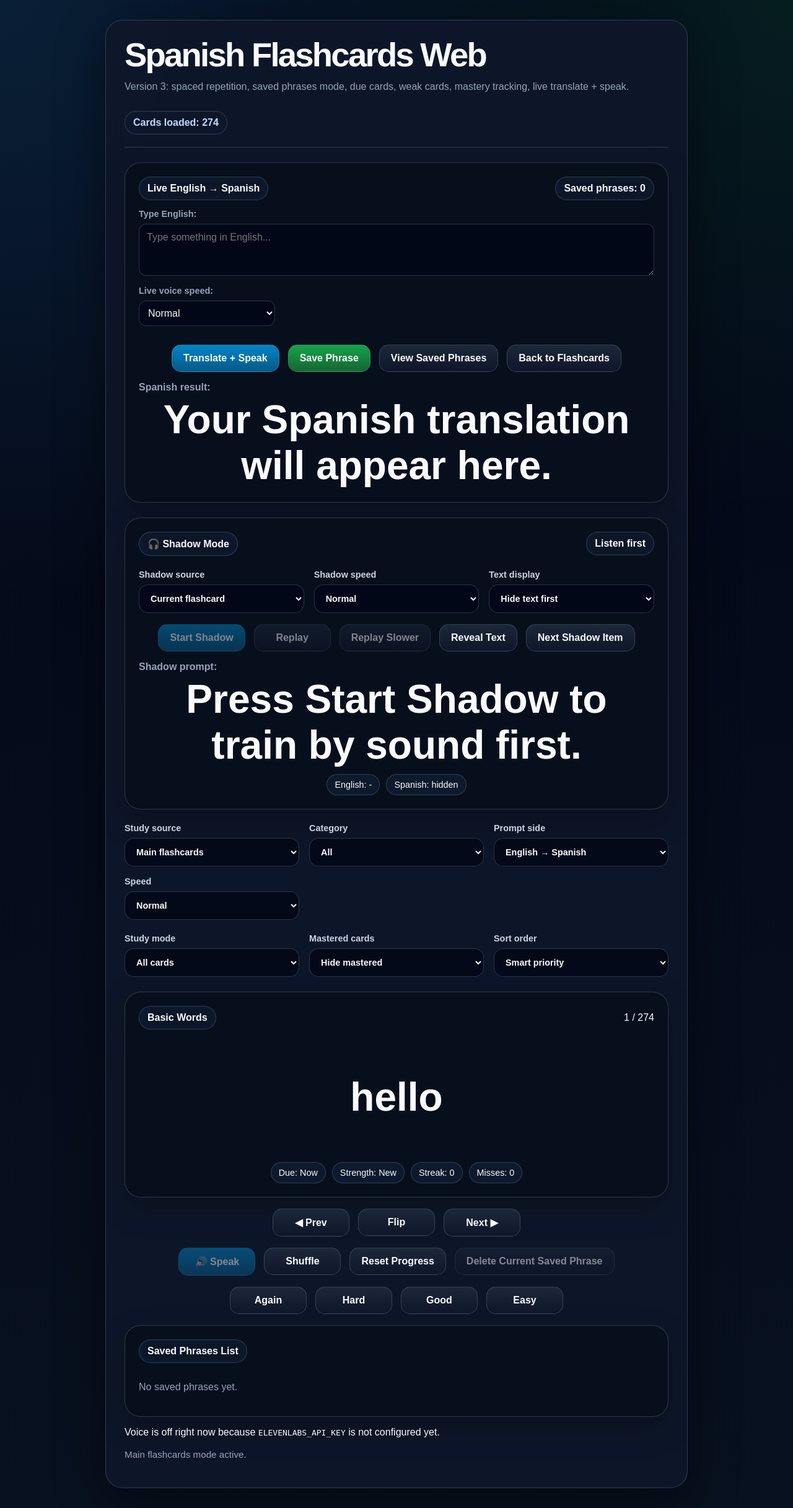
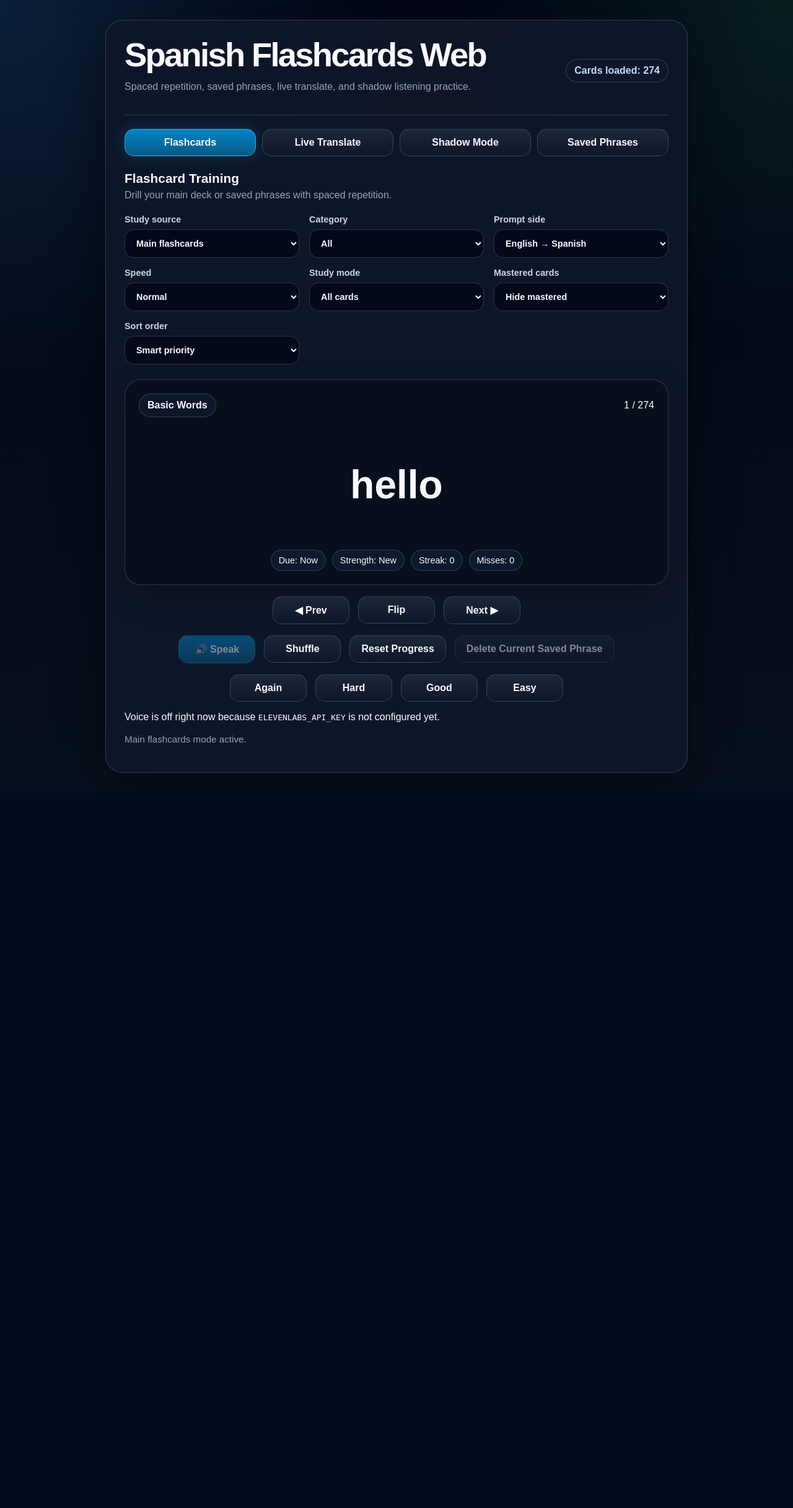
Before and after one commit to terryprice1247/spanish-flashcards-voice, a FastAPI app: page / in a window 1280 px wide. Shown: the whole page at 62% size. After the commit the page ends 1247 px from the top, so only its background shows below. Run offline with FastAPI, Linux system fonts and the light colour scheme.

Commit message:
4-23 - POLISHING IT MORE

```diff
--- a/templates/index.html
+++ b/templates/index.html
@@ -12,12 +12,127 @@
       <div class="header-row">
         <div>
           <h1>Spanish Flashcards Web</h1>
-          <p class="muted">Version 3: spaced repetition, saved phrases mode, due cards, weak cards, mastery tracking, live translate + speak.</p>
+          <p class="muted">Spaced repetition, saved phrases, live translate, and shadow listening practice.</p>
         </div>
         <div class="pill" id="cardsLoadedPill">Cards loaded: {{ total }}</div>
       </div>
 
-      <section class="card-shell" style="margin-bottom: 18px;">
+      <div class="mode-tabs">
+        <button class="tab-btn active" type="button" data-tab="flashcardsPanel">Flashcards</button>
+        <button class="tab-btn" type="button" data-tab="liveTranslatePanel">Live Translate</button>
+        <button class="tab-btn" type="button" data-tab="shadowPanel">Shadow Mode</button>
+        <button class="tab-btn" type="button" data-tab="savedPanel">Saved Phrases</button>
+      </div>
+
+      <section id="flashcardsPanel" class="tab-panel active">
+        <h2 class="section-heading">Flashcard Training</h2>
+        <p class="section-subtitle">Drill your main deck or saved phrases with spaced repetition.</p>
+
+        <div class="controls">
+          <label>
+            Study source
+            <select id="deckSourceSelect">
+              <option value="main">Main flashcards</option>
+              <option value="saved">Saved phrases</option>
+            </select>
+          </label>
+
+          <label>
+            Category
+            <select id="categorySelect">
+              <option value="All">All</option>
+              {% for category in categories %}
+                <option value="{{ category }}">{{ category }}</option>
+              {% endfor %}
+            </select>
+          </label>
+
+          <label>
+            Prompt side
+            <select id="promptSideSelect">
+              <option value="english">English → Spanish</option>
+              <option value="spanish">Spanish → English</option>
+            </select>
+          </label>
+
+          <label>
+            Speed
+            <select id="speedSelect">
+              <option value="normal">Normal</option>
+              <option value="slow">Slow</option>
+            </select>
+          </label>
+
+          <label>
+            Study mode
+            <select id="studyModeSelect">
+              <option value="all">All cards</option>
+              <option value="due">Due cards only</option>
+              <option value="weak">Needs work only</option>
+              <option value="new">New cards only</option>
+            </select>
+          </label>
+
+          <label>
+            Mastered cards
+            <select id="masteredModeSelect">
+              <option value="hide">Hide mastered</option>
+              <option value="show">Show mastered</option>
+            </select>
+          </label>
+
+          <label>
+            Sort order
+            <select id="sortModeSelect">
+              <option value="smart">Smart priority</option>
+              <option value="random">Random</option>
+              <option value="original">Original order</option>
+            </select>
+          </label>
+        </div>
+
+        <section class="card-shell flashcard-stage">
+          <div class="card-meta">
+            <span id="categoryBadge" class="badge">-</span>
+            <span id="progressText">0 / 0</span>
+          </div>
+
+          <div id="cardText" class="card-text">Loading cards...</div>
+
+          <div class="sr-stats">
+            <span id="dueBadge" class="mini-badge">Due: 0</span>
+            <span id="strengthBadge" class="mini-badge">Strength: New</span>
+            <span id="streakBadge" class="mini-badge">Streak: 0</span>
+            <span id="mistakeBadge" class="mini-badge">Misses: 0</span>
+          </div>
+        </section>
+
+        <div class="button-row">
+          <button id="prevBtn" type="button">◀ Prev</button>
+          <button id="flipBtn" type="button">Flip</button>
+          <button id="nextBtn" type="button">Next ▶</button>
+        </div>
+
+        <div class="button-row secondary">
+          <button id="speakBtn" type="button" {% if not voice_enabled %}disabled{% endif %}>🔊 Speak</button>
+          <button id="shuffleBtn" type="button">Shuffle</button>
+          <button id="resetProgressBtn" type="button">Reset Progress</button>
+          <button id="deleteSavedBtn" type="button">Delete Current Saved Phrase</button>
+        </div>
+
+        <div class="button-row rating-row">
+          <button id="againBtn" type="button">Again</button>
+          <button id="hardBtn" type="button">Hard</button>
+          <button id="goodBtn" type="button">Good</button>
+          <button id="easyBtn" type="button">Easy</button>
+        </div>
+      </section>
+
+      <section id="liveTranslatePanel" class="tab-panel">
+        <h2 class="section-heading">Live Translate</h2>
+        <p class="section-subtitle">Type an English phrase, translate it, hear it spoken, then save it for later.</p>
+
+        <section class="card-shell">
           <div class="card-meta">
             <span class="badge">Live English → Spanish</span>
             <span class="badge" id="savedPhraseCountBadge">Saved phrases: 0</span>
@@ -26,6 +141,7 @@
           <label for="liveEnglishInput" class="muted" style="display:block; margin-bottom:8px;">
             Type English:
           </label>
+
           <textarea
             id="liveEnglishInput"
             rows="3"
@@ -36,6 +152,7 @@
           <label for="liveSpeedSelect" class="muted" style="display:block; margin-bottom:8px;">
             Live voice speed:
           </label>
+
           <select
             id="liveSpeedSelect"
             style="width:220px; padding:10px; border-radius:12px; margin-bottom:12px;"
@@ -56,8 +173,13 @@
             <div id="liveSpanishOutput" class="card-text" style="min-height:60px;">Your Spanish translation will appear here.</div>
           </div>
         </section>
+      </section>
 
-      <section class="card-shell" style="margin-bottom: 18px;">
+      <section id="shadowPanel" class="tab-panel">
+        <h2 class="section-heading">Shadow Mode</h2>
+        <p class="section-subtitle">Listen first, repeat out loud, then reveal the Spanish text.</p>
+
+        <section class="card-shell">
           <div class="card-meta">
             <span class="badge">🎧 Shadow Mode</span>
             <span class="badge" id="shadowModeStatusBadge">Listen first</span>
@@ -107,113 +229,18 @@
             <span id="shadowSpanishBadge" class="mini-badge">Spanish: hidden</span>
           </div>
         </section>
+      </section>
 
-      <div class="controls">
-        <label>
-          Study source
-          <select id="deckSourceSelect">
-            <option value="main">Main flashcards</option>
-            <option value="saved">Saved phrases</option>
-          </select>
-        </label>
-
-        <label>
-          Category
-          <select id="categorySelect">
-            <option value="All">All</option>
-            {% for category in categories %}
-              <option value="{{ category }}">{{ category }}</option>
-            {% endfor %}
-          </select>
-        </label>
-
-        <label>
-          Prompt side
-          <select id="promptSideSelect">
-            <option value="english">English → Spanish</option>
-            <option value="spanish">Spanish → English</option>
-          </select>
-        </label>
-
-        <label>
-          Speed
-          <select id="speedSelect">
-            <option value="normal">Normal</option>
-            <option value="slow">Slow</option>
-          </select>
-        </label>
-      </div>
-
-      <div class="controls">
-        <label>
-          Study mode
-          <select id="studyModeSelect">
-            <option value="all">All cards</option>
-            <option value="due">Due cards only</option>
-            <option value="weak">Needs work only</option>
-            <option value="new">New cards only</option>
-          </select>
-        </label>
-
-        <label>
-          Mastered cards
-          <select id="masteredModeSelect">
-            <option value="hide">Hide mastered</option>
-            <option value="show">Show mastered</option>
-          </select>
-        </label>
-
-        <label>
-          Sort order
-          <select id="sortModeSelect">
-            <option value="smart">Smart priority</option>
-            <option value="random">Random</option>
-            <option value="original">Original order</option>
-          </select>
-        </label>
-      </div>
+      <section id="savedPanel" class="tab-panel">
+        <h2 class="section-heading">Saved Phrases</h2>
+        <p class="section-subtitle">Your custom saved phrases from Live Translate.</p>
 
         <section class="card-shell">
-        <div class="card-meta">
-          <span id="categoryBadge" class="badge">-</span>
-          <span id="progressText">0 / 0</span>
-        </div>
-
-        <div id="cardText" class="card-text">Loading cards...</div>
-
-        <div class="sr-stats">
-          <span id="dueBadge" class="mini-badge">Due: 0</span>
-          <span id="strengthBadge" class="mini-badge">Strength: New</span>
-          <span id="streakBadge" class="mini-badge">Streak: 0</span>
-          <span id="mistakeBadge" class="mini-badge">Misses: 0</span>
-        </div>
-      </section>
-
-      <div class="button-row">
-        <button id="prevBtn" type="button">◀ Prev</button>
-        <button id="flipBtn" type="button">Flip</button>
-        <button id="nextBtn" type="button">Next ▶</button>
-      </div>
-
-      <div class="button-row secondary">
-        <button id="speakBtn" type="button" {% if not voice_enabled %}disabled{% endif %}>🔊 Speak</button>
-        <button id="shuffleBtn" type="button">Shuffle</button>
-        <button id="resetProgressBtn" type="button">Reset Progress</button>
-        <button id="deleteSavedBtn" type="button">Delete Current Saved Phrase</button>
-      </div>
-
-      <div class="button-row rating-row">
-        <button id="againBtn" type="button">Again</button>
-        <button id="hardBtn" type="button">Hard</button>
-        <button id="goodBtn" type="button">Good</button>
-        <button id="easyBtn" type="button">Easy</button>
-      </div>
-
-      <section class="card-shell" style="margin-top: 18px;">
           <div class="card-meta">
             <span class="badge">Saved Phrases List</span>
           </div>
           <div id="savedPhraseList" class="saved-list muted">No saved phrases yet.</div>
+        </section>
       </section>
 
       {% if not voice_enabled %}
@@ -291,6 +318,25 @@
     const shadowEnglishBadge = document.getElementById('shadowEnglishBadge');
     const shadowSpanishBadge = document.getElementById('shadowSpanishBadge');
     const shadowModeStatusBadge = document.getElementById('shadowModeStatusBadge');
+
+    const tabButtons = document.querySelectorAll('.tab-btn');
+    const tabPanels = document.querySelectorAll('.tab-panel');
+
+    function showTab(panelId) {
+      tabButtons.forEach(button => {
+        button.classList.toggle('active', button.dataset.tab === panelId);
+      });
+
+      tabPanels.forEach(panel => {
+        panel.classList.toggle('active', panel.id === panelId);
+      });
+    }
+
+    tabButtons.forEach(button => {
+      button.addEventListener('click', () => {
+        showTab(button.dataset.tab);
+      });
+    });
 
     function shuffleArray(arr) {
       for (let i = arr.length - 1; i > 0; i--) {
@@ -886,12 +932,14 @@
       deckSourceSelect.value = 'saved';
       categorySelect.value = 'All';
       handleDeckSourceChange();
-      statusText.textContent = 'Viewing saved phrases.';
+      showTab('flashcardsPanel');
+      statusText.textContent = 'Viewing saved phrases as flashcards.';
     }
 
     function switchToMainMode() {
       deckSourceSelect.value = 'main';
       handleDeckSourceChange();
+      showTab('flashcardsPanel');
       statusText.textContent = 'Viewing main flashcards.';
     }
 
@@ -1046,7 +1094,10 @@
 
     resetProgressBtn.addEventListener('click', resetProgress);
     savePhraseBtn.addEventListener('click', savePhraseToBrowser);
-    showSavedBtn.addEventListener('click', switchToSavedMode);
+    showSavedBtn.addEventListener('click', () => {
+      showTab('savedPanel');
+      statusText.textContent = 'Viewing saved phrases list.';
+    });
     showMainBtn.addEventListener('click', switchToMainMode);
     deleteSavedBtn.addEventListener('click', deleteCurrentSavedPhrase);
 
```
Lines whose indentation alone changed are shown as unchanged.
